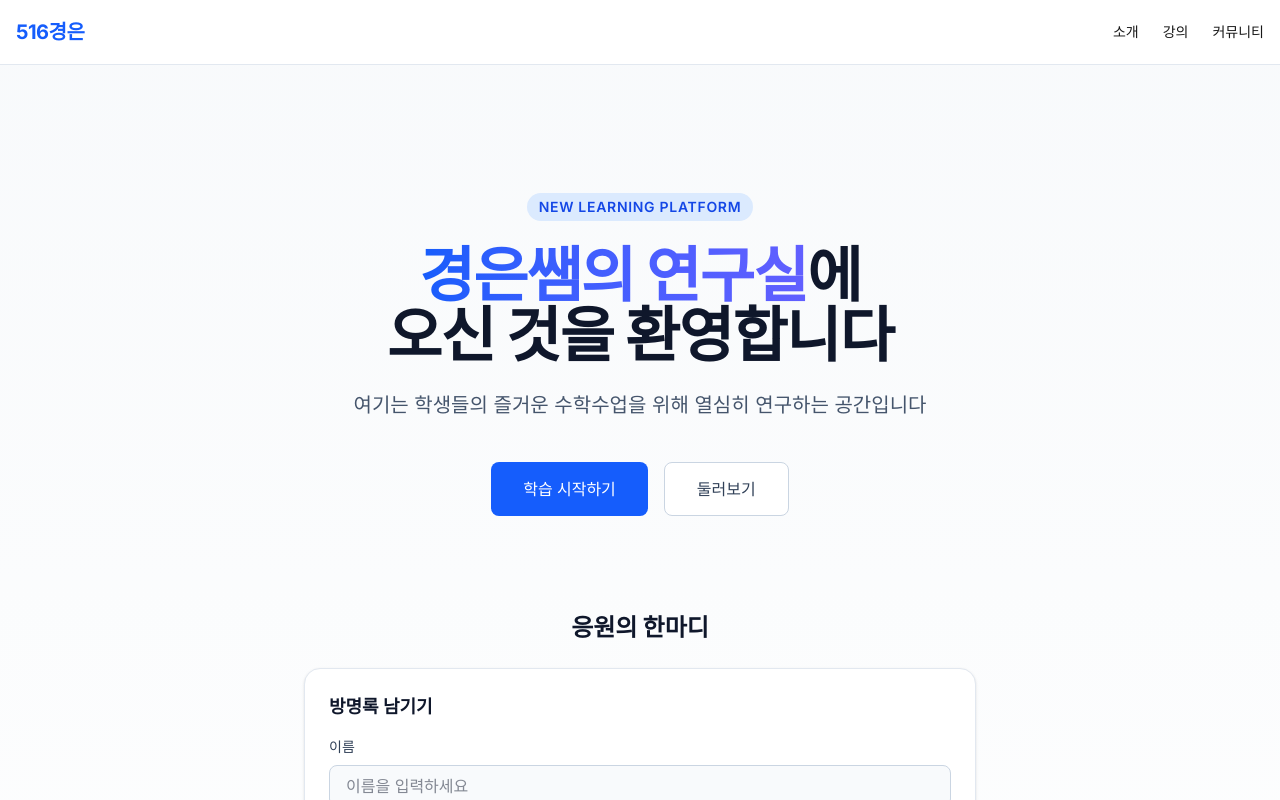
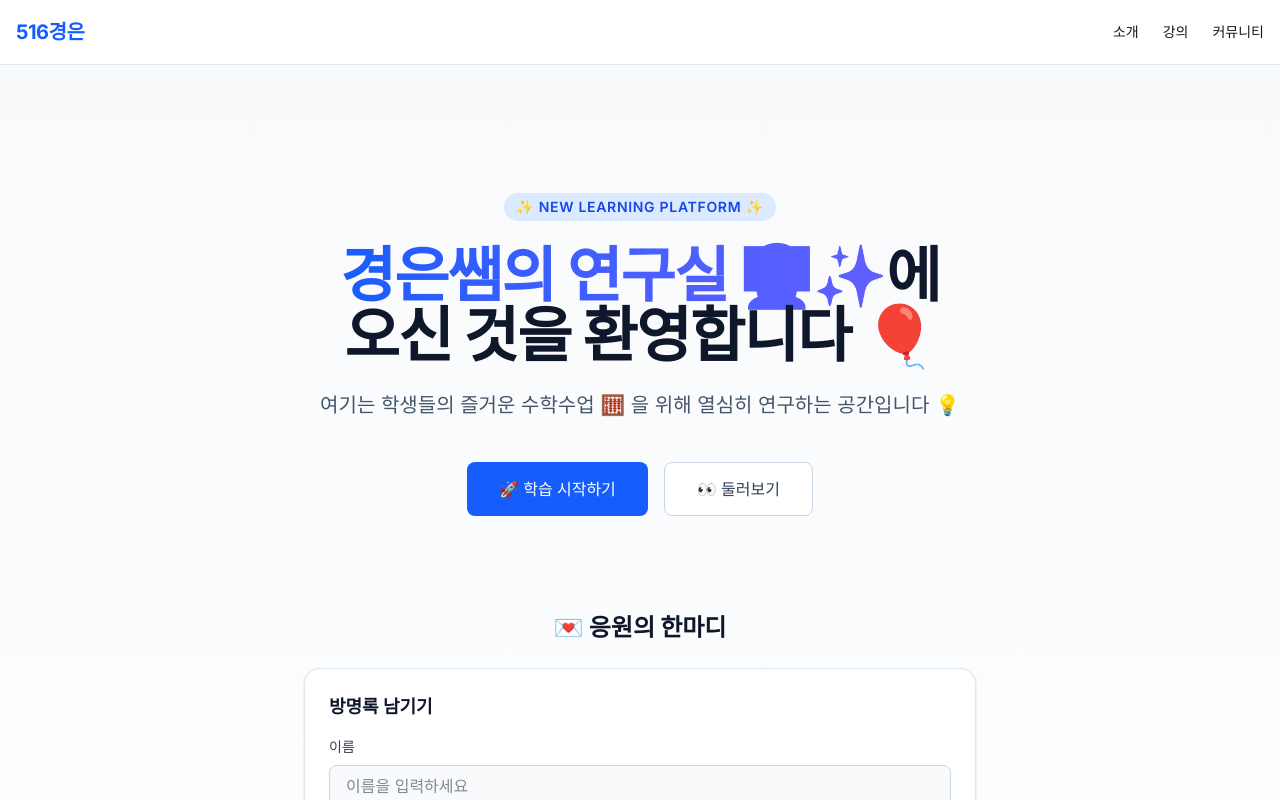
Before and after one commit to yge6055-max/516-, a Next.js app: page / in a window 1280 px wide. Shown: the top 800 px of the page. Built offline with nearby package versions, Linux system fonts and the light colour scheme; no server answers; the database is empty.

Commit message:
style: 메인화면 텍스트에 귀여운 이모티콘 추가

```diff
--- a/src/app/page.tsx
+++ b/src/app/page.tsx
@@ -12,18 +12,18 @@ export default async function Home() {
       {/* 히어로(Hero) 섹션 */}
       <section className="text-center max-w-3xl mx-auto flex flex-col items-center">
         <span className="inline-block py-1 px-3 rounded-full bg-blue-100 text-blue-700 dark:bg-blue-900/30 dark:text-blue-300 text-sm font-semibold tracking-wider mb-6">
-          NEW LEARNING PLATFORM
+          ✨ NEW LEARNING PLATFORM ✨
         </span>
 
         <h1 className="text-4xl md:text-6xl font-extrabold tracking-tight text-slate-900 dark:text-white mb-6">
           <span className="text-transparent bg-clip-text bg-gradient-to-r from-blue-600 to-indigo-500">
-            경은쌤의 연구실
+            경은쌤의 연구실 👩‍🏫✨
           </span>
-          에<br className="hidden sm:block" /> 오신 것을 환영합니다
+          에<br className="hidden sm:block" /> 오신 것을 환영합니다 🎈
         </h1>
 
         <p className="text-lg md:text-xl text-slate-600 dark:text-slate-300 mb-10 max-w-2xl leading-relaxed">
-          여기는 학생들의 즐거운 수학수업을 위해 열심히 연구하는 공간입니다
+          여기는 학생들의 즐거운 수학수업 🧮 을 위해 열심히 연구하는 공간입니다 💡
         </p>
 
         <div className="flex flex-col sm:flex-row gap-4 w-full sm:w-auto">
@@ -32,14 +32,14 @@ export default async function Home() {
             href="#"
             className="inline-flex items-center justify-center px-8 py-3.5 text-base font-medium text-white bg-blue-600 rounded-lg hover:bg-blue-700 hover:shadow-lg transition-all duration-200 w-full sm:w-auto"
           >
-            학습 시작하기
+            🚀 학습 시작하기
           </Link>
 
           <Link
             href="#"
             className="inline-flex items-center justify-center px-8 py-3.5 text-base font-medium text-slate-700 dark:text-slate-200 bg-white dark:bg-slate-800 border border-slate-300 dark:border-slate-700 rounded-lg hover:bg-slate-50 dark:hover:bg-slate-800/80 transition-all duration-200 w-full sm:w-auto"
           >
-            둘러보기
+            👀 둘러보기
           </Link>
         </div>
       </section>
@@ -50,7 +50,7 @@ export default async function Home() {
         =========================================
       */}
       <div className="w-full max-w-2xl mx-auto mt-24">
-        <h2 className="text-2xl font-extrabold text-slate-900 dark:text-white mb-6 text-center">응원의 한마디</h2>
+        <h2 className="text-2xl font-extrabold text-slate-900 dark:text-white mb-6 text-center">💌 응원의 한마디</h2>
         <GuestbookForm />
         <GuestbookList entries={entries} />
       </div>
```
